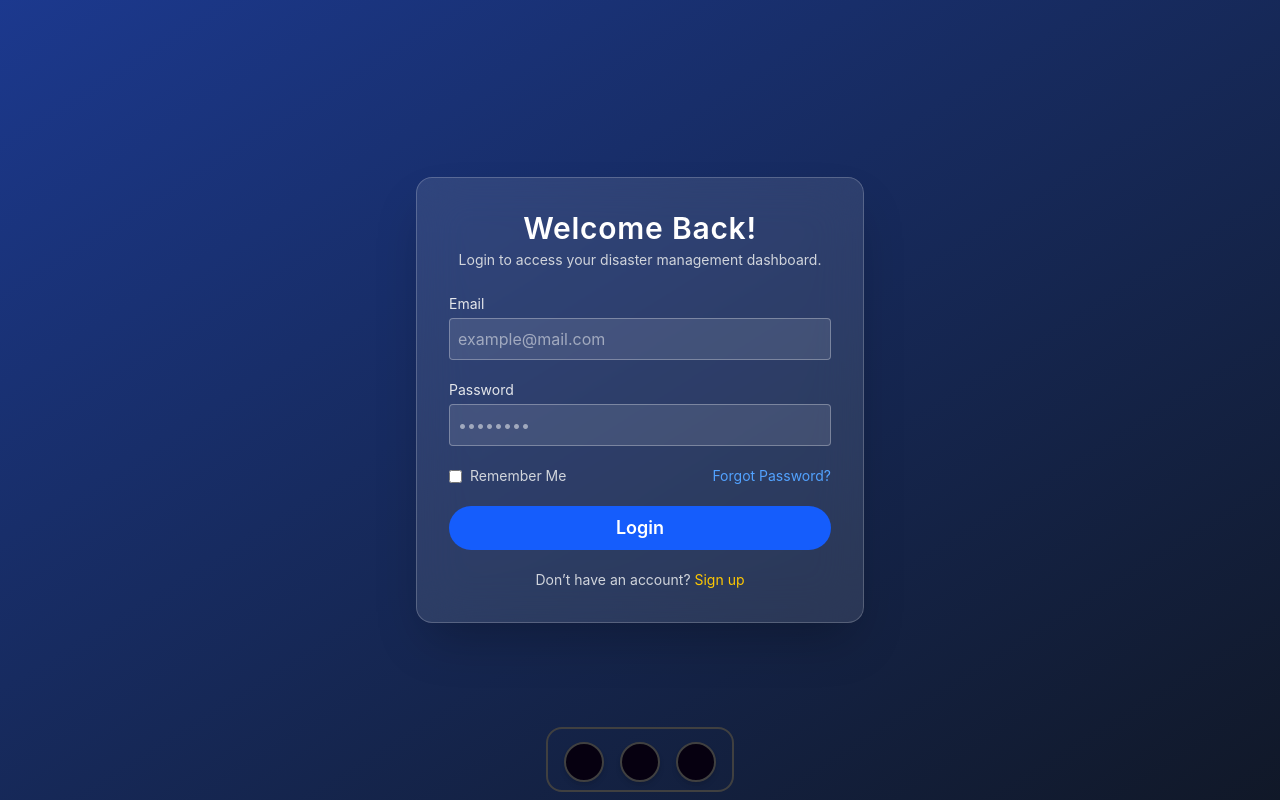
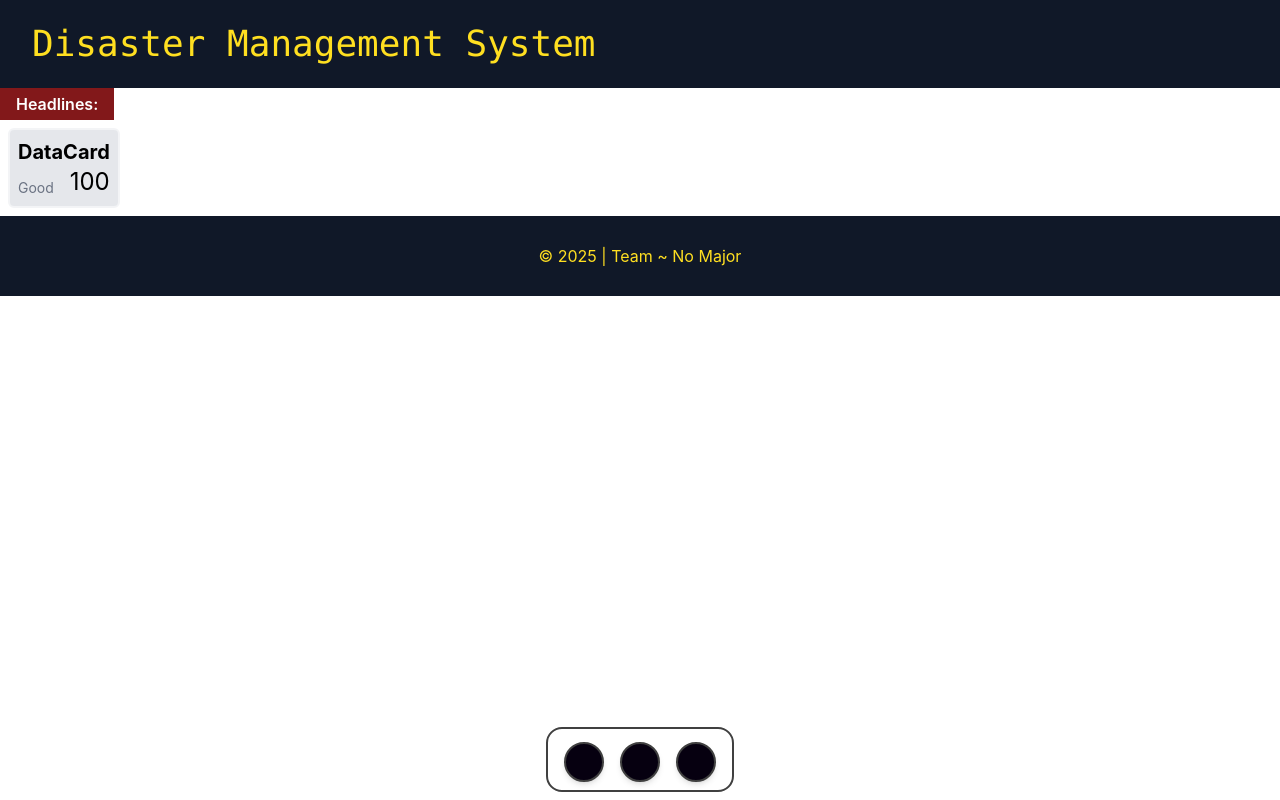
Before and after one commit to sambhavvoswal/Disaster-Management---Major-Project, a React (Vite) app in the folder frontend/: page / in a window 1280 px wide. Built offline with nearby package versions, Linux system fonts and the light colour scheme; no server answers.

Commit message:
removed login as default path and also commented login button

```diff
--- a/frontend/src/App.jsx
+++ b/frontend/src/App.jsx
@@ -22,7 +22,8 @@ function App() {
     <Header />
       <BrowserRouter>
         <Routes>
-          <Route path="/" element={<Login />} />
+          <Route path="/" element={<Interface />} />
+          {/* <Route path="/" element={<Login />} /> */}
           <Route path="/Home" element={<Interface />} />
           <Route path="/dashboard" element={<Dashboard />} />
           <Route path="/general-weather" element={<GeneralWeather />} />
--- a/frontend/src/components/Home/Header.jsx
+++ b/frontend/src/components/Home/Header.jsx
@@ -6,14 +6,14 @@ return (
         <h1 className='text-lg sm:text-2xl md:text-3xl lg:text-4xl text-yellow-300 font-mono whitespace-nowrap'>
             Disaster Management System
         </h1>
-        <div className='flex gap-2 sm:gap-3 md:gap-4 flex-wrap'>
+        {/* <div className='flex gap-2 sm:gap-3 md:gap-4 flex-wrap'>
             <button className='px-3 sm:px-4 py-1.5 sm:py-2 text-sm sm:text-base bg-yellow-300 text-gray-950 rounded font-semibold hover:bg-yellow-400 transition-colors'>
                 Login
             </button>
             <button className='px-3 sm:px-4 py-1.5 sm:py-2 text-sm sm:text-base bg-yellow-300 text-gray-950 rounded font-semibold hover:bg-yellow-400 transition-colors'>
                 Sign Up
             </button>
-        </div>
+        </div> */}
     </div>
 )
 }
```
